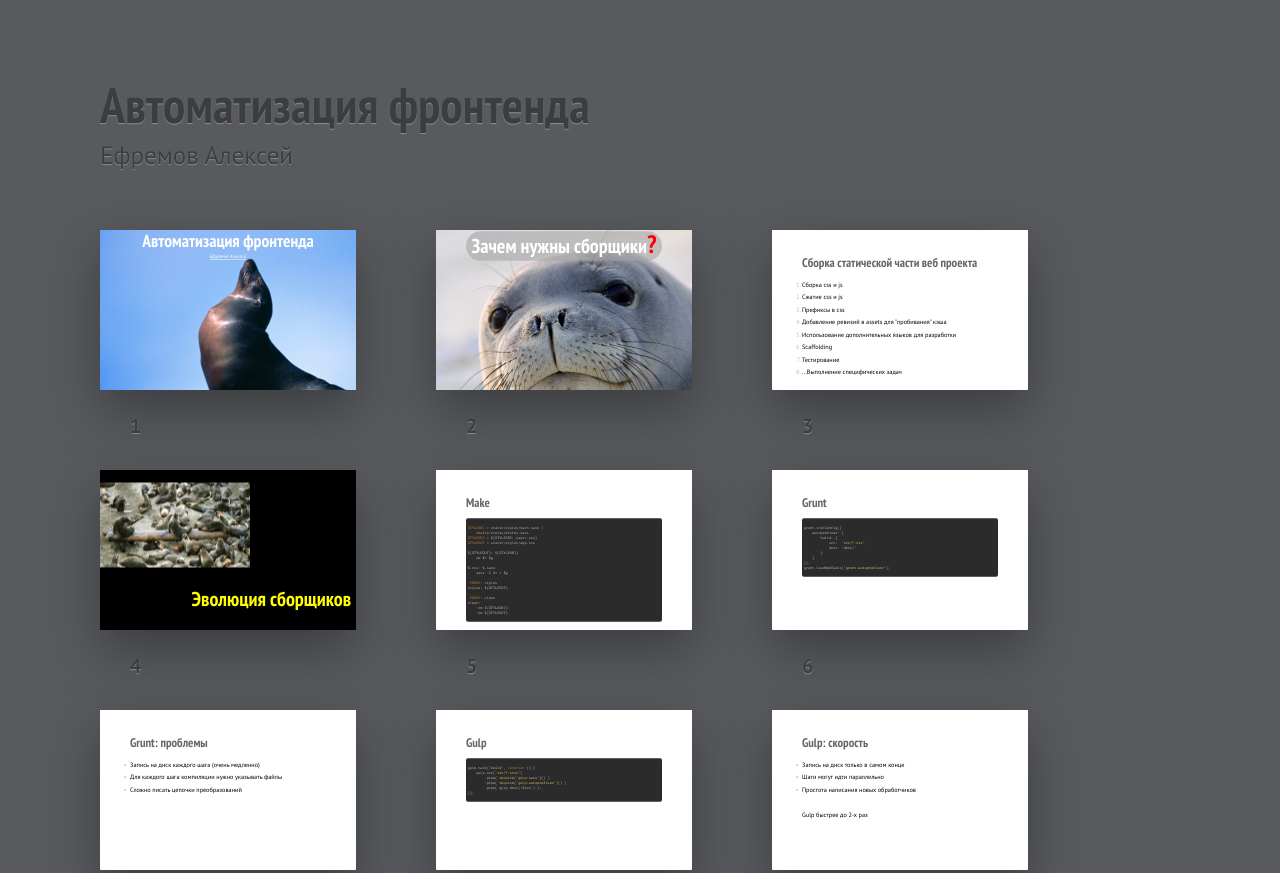
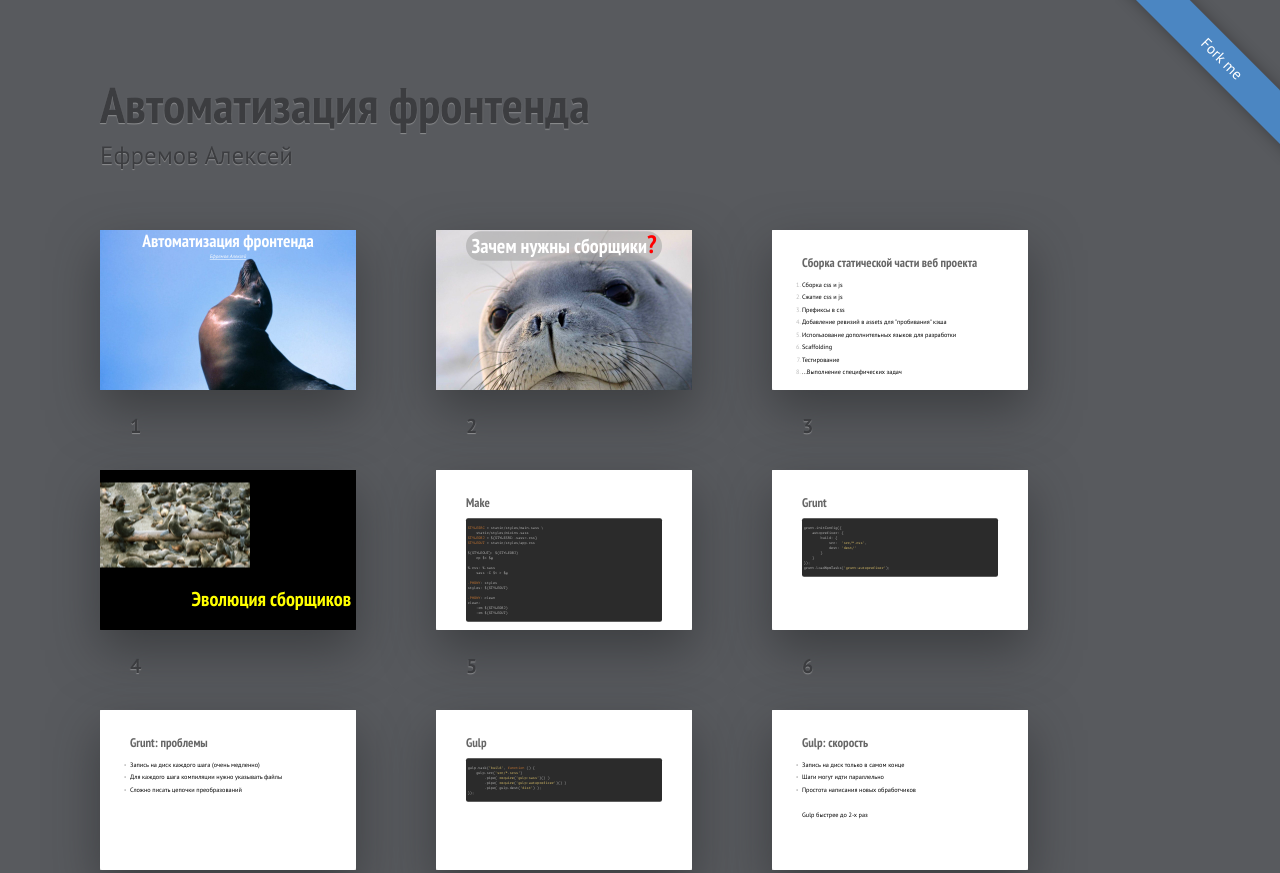
Before and after one commit to lexich/frontend-presentation, a website: page index.html in a window 1280 px wide. Shown: the top 873 px of the page. Drawn offline with Linux system fonts and the light colour scheme.

Commit message:
add Badge

```diff
--- a/index.html
+++ b/index.html
@@ -510,6 +510,7 @@ gulp.task("browserify", ()=> {
     To hide progress bar from entire presentation
     just remove “progress” element.
     -->
+  <p class="badge"><a href="https://github.com/lexich/frontend-presentation" target="_blank">Fork me</a></p>
   <div class="progress"><div></div></div>
   <script src="bower_components/jquery/dist/jquery.min.js"></script>
   <script src="bower_components/shower-core/shower.min.js"></script>
```
